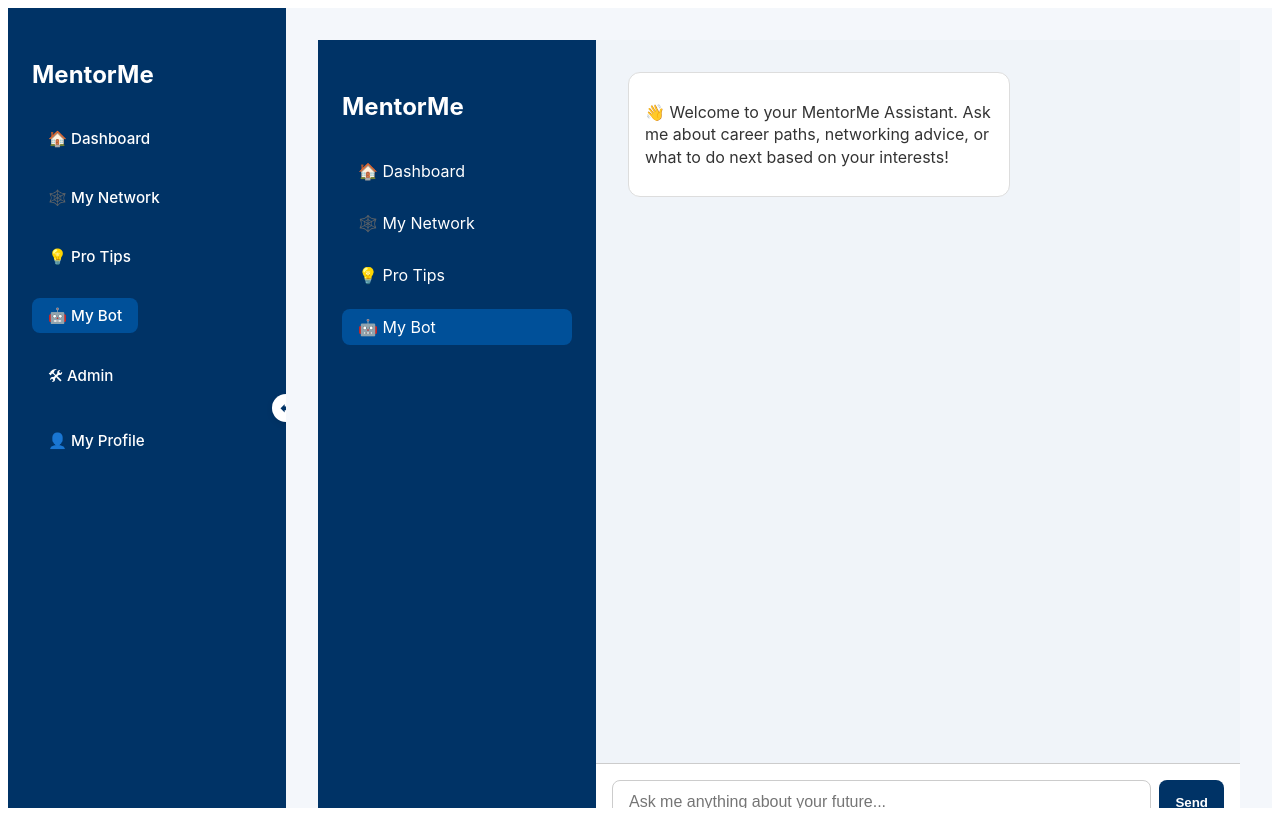
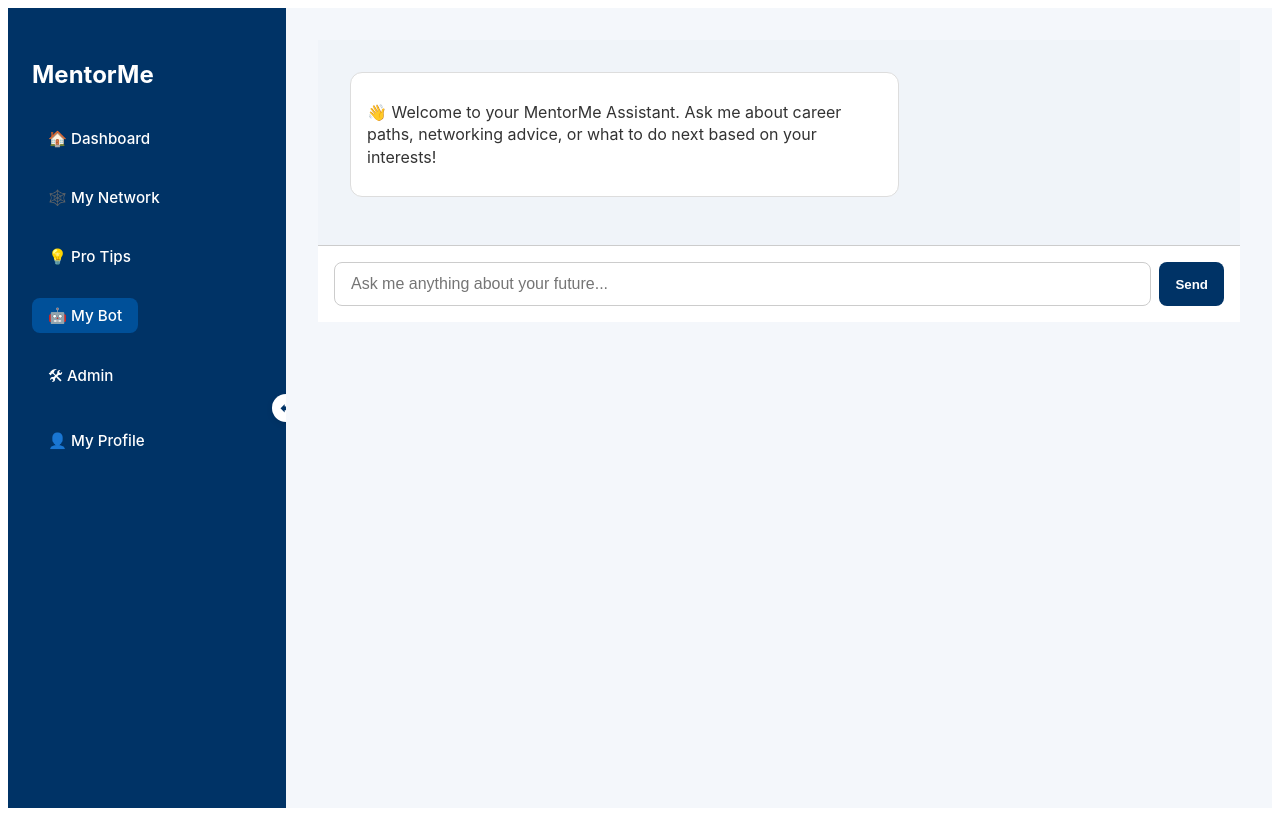
Before and after one commit to Rfitzgerald-svg/mentorme-frontend-, a React (Create React App) app: page /bot in a window 1280 px wide. Built offline with nearby package versions, Linux system fonts and the light colour scheme.

Commit message:
Update Bot.jsx

```diff
--- a/src/routes/Bot.jsx
+++ b/src/routes/Bot.jsx
@@ -1,5 +1,4 @@
 import React, { useState } from "react";
-import { Link } from "react-router-dom";
 import "./Bot.css";
 
 export default function Bot() {
@@ -36,17 +35,6 @@ export default function Bot() {
   };
 
   return (
-    <div className="bot-layout">
-      <aside className="bot-sidebar">
-        <h2>MentorMe</h2>
-        <nav>
-          <Link to="/dashboard">🏠 Dashboard</Link>
-          <Link to="/network">🕸️ My Network</Link>
-          <Link to="/protips">💡 Pro Tips</Link>
-          <Link to="/bot" className="active">🤖 My Bot</Link>
-        </nav>
-      </aside>
-
     <main className="bot-main">
       <div className="chat-window">
         {messages.map((msg, idx) => (
@@ -64,6 +52,5 @@ export default function Bot() {
         <button onClick={handleSend}>Send</button>
       </div>
     </main>
-    </div>
   );
 }
```
Lines whose indentation alone changed are shown as unchanged.
